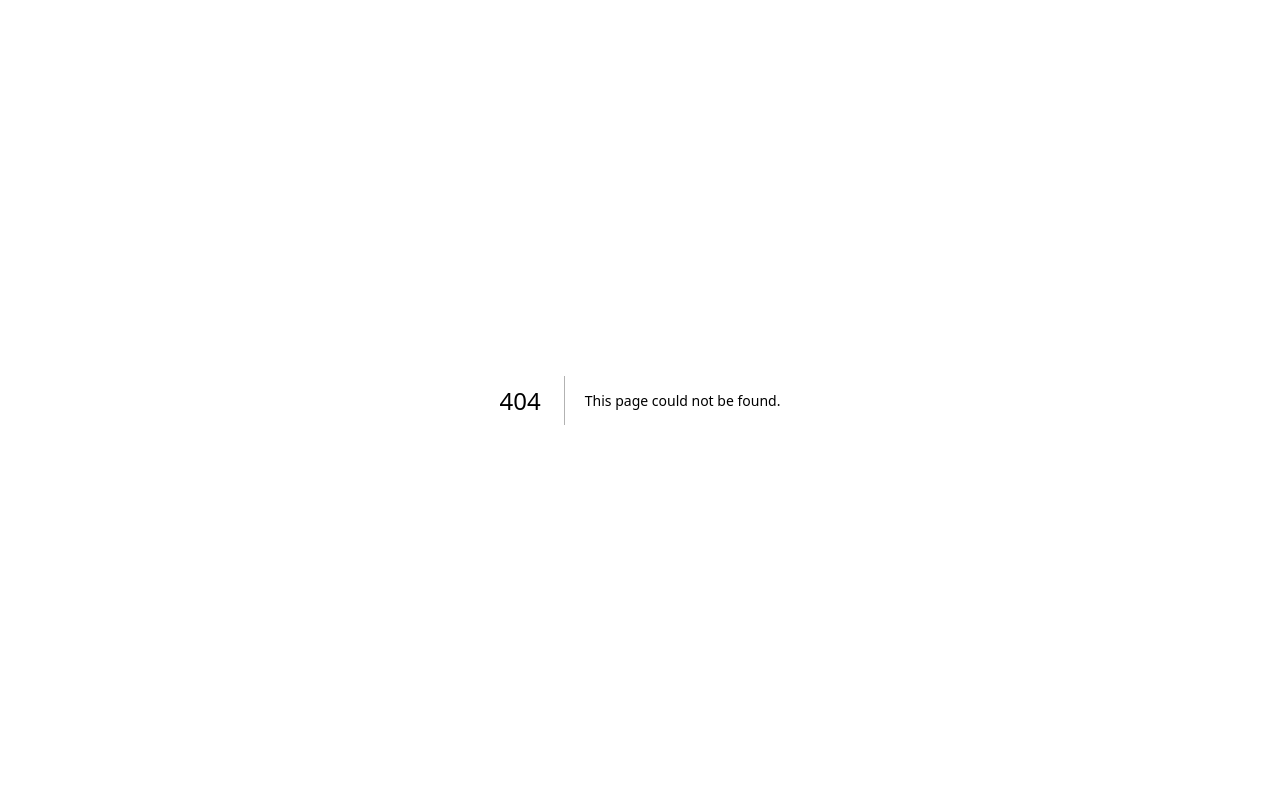
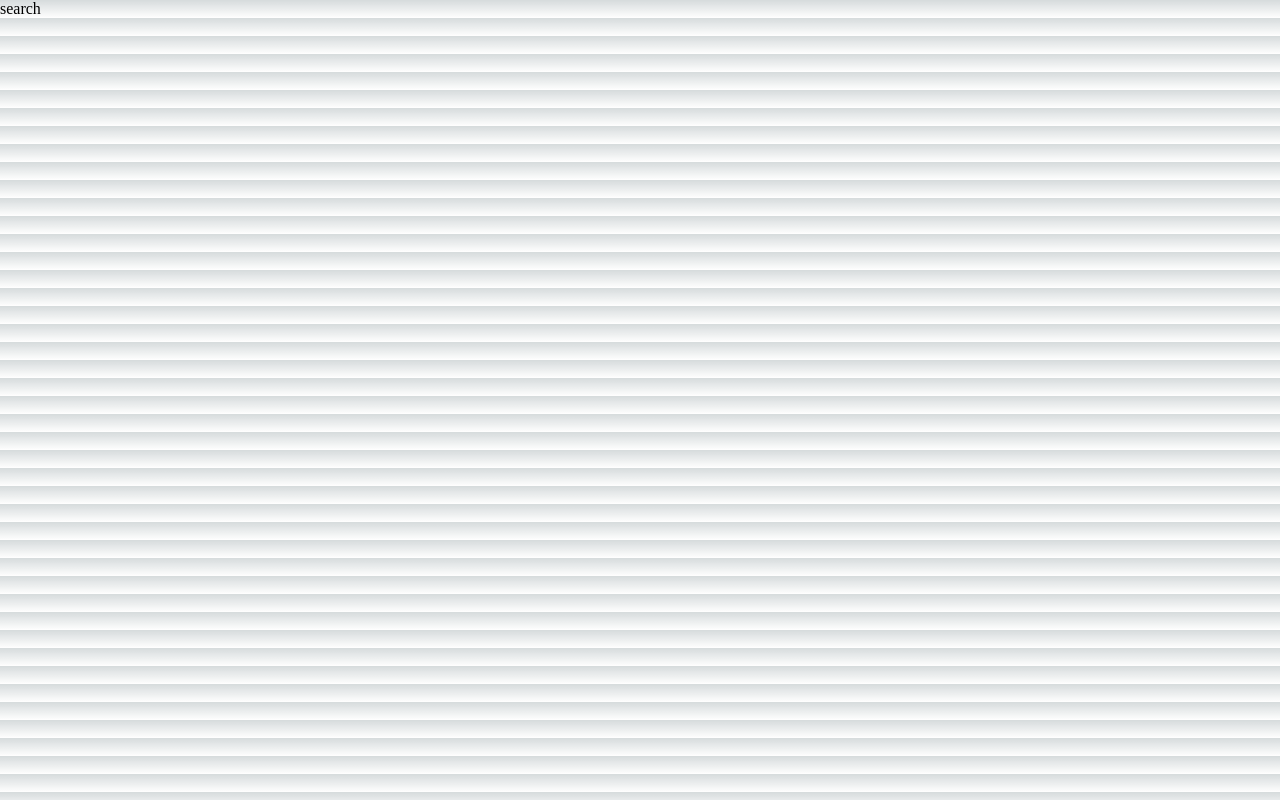
Before and after one commit to HYHYJ/learn-react-and-next, a Next.js app in the folder section12/: page /search in a window 1280 px wide. Before the commit this address had no page. Built offline with nearby package versions, Linux system fonts and the light colour scheme.

Commit message:
📝 13-1. 페이지 라우터 실습

```diff
--- /dev/null
+++ b/section12/pages/search/index.js
@@ -0,0 +1,3 @@
+export default function Search() {
+  return <div>search</div>;
+}
```
Also changed, not shown: section12/pages/country/[code].js (added, +9 -0 lines), section12/.babelrc (added), section12/.eslintrc.json.
